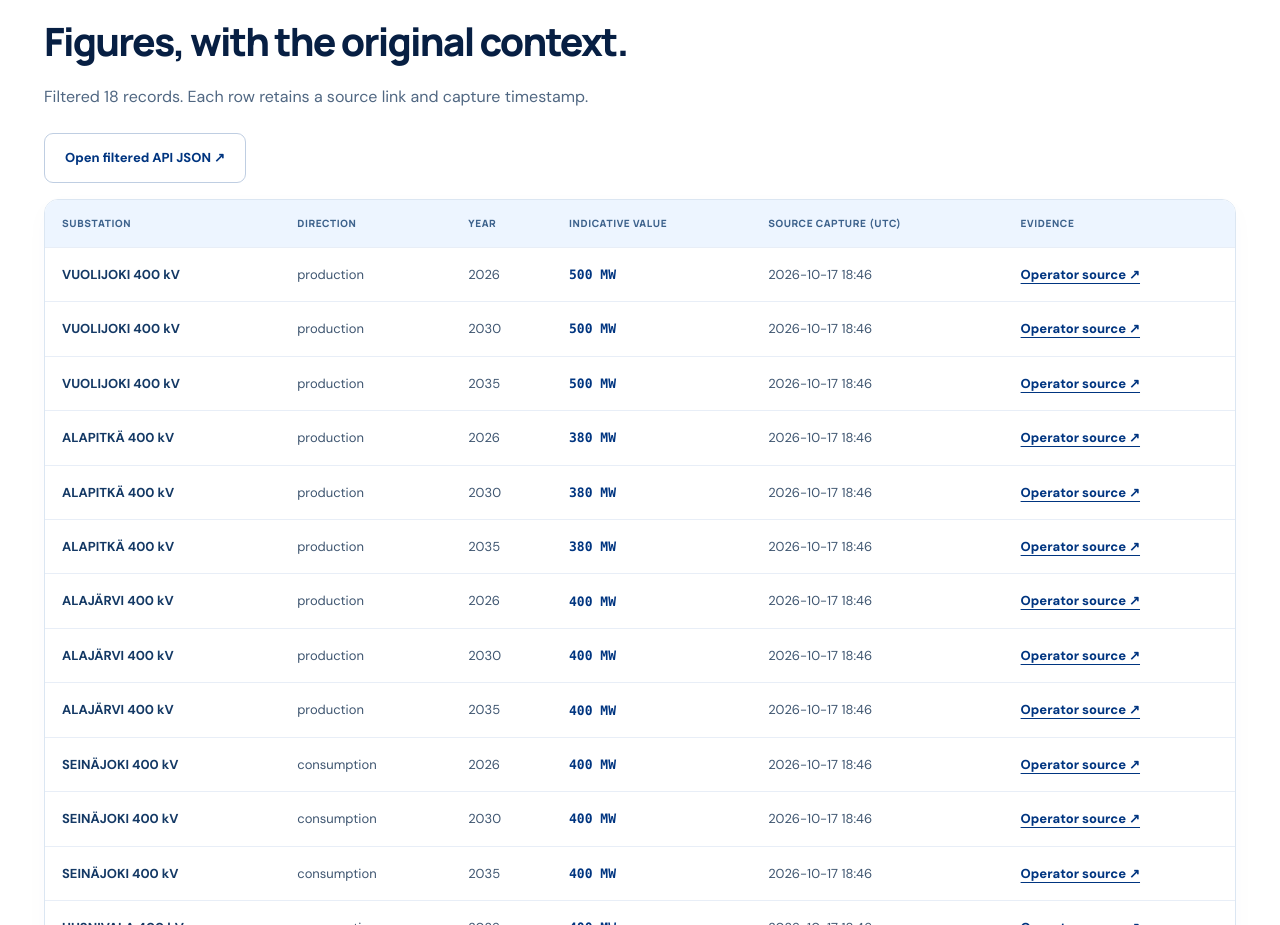
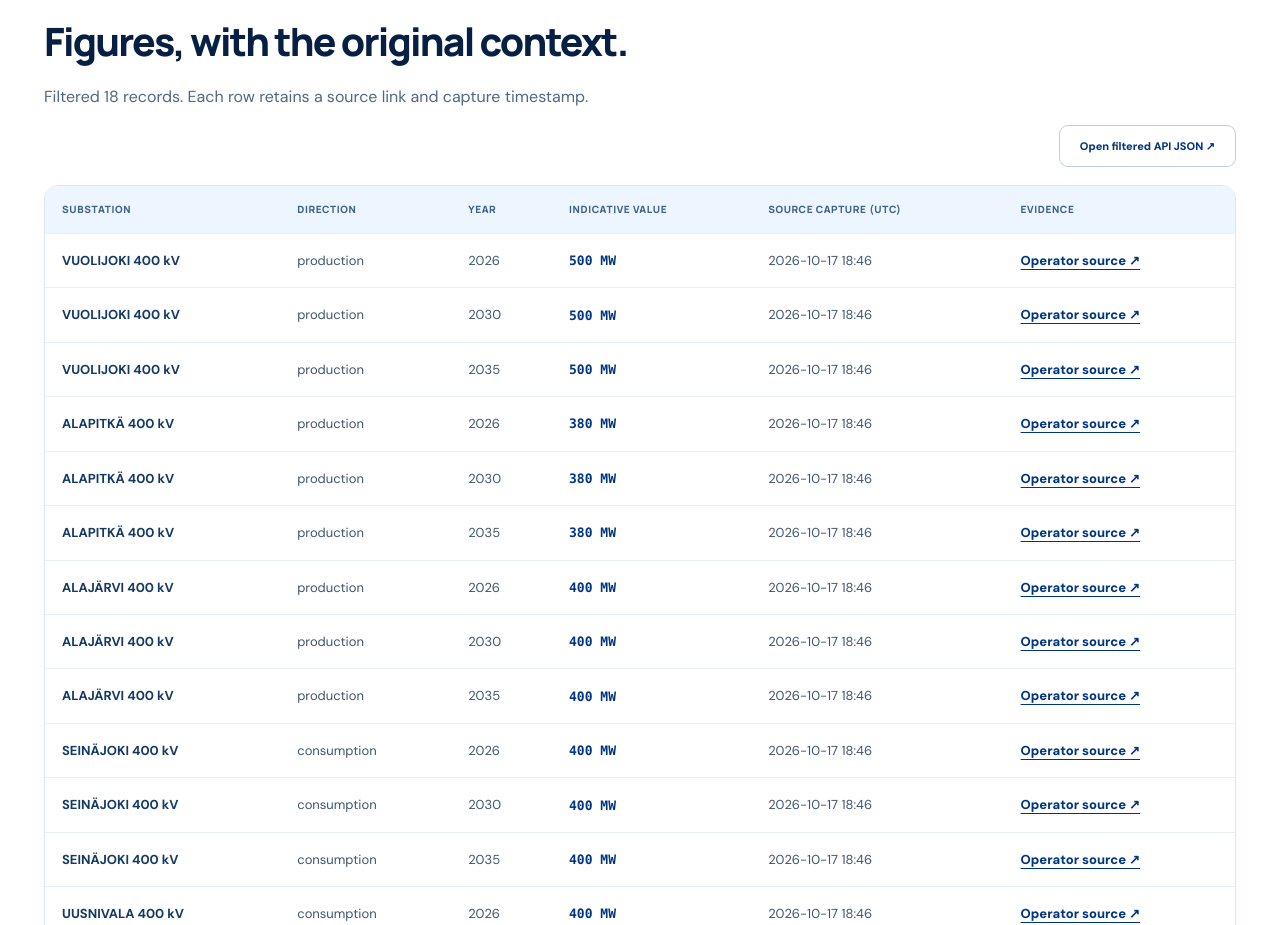
Before and after one commit to abhijith-sivaprasadan/finnish-grid-connection-evidence, a Next.js app in the folder website/: page /connections in a window 1280 px wide. Shown: the part 1023-1948 px from the top of the page. Built offline with nearby package versions, Linux system fonts and the light colour scheme.

Commit message:
design: consistent filtered endpoint action styles

```diff
--- a/website/src/app/globals.css
+++ b/website/src/app/globals.css
@@ -328,3 +328,6 @@ code { border-radius: 3px; background: #e8f1fb; padding: 2px 5px; color: #0d407c
   .button,.directory-row,.point-card { transition: none; }
   .button:hover,.point-card:hover { transform: none; }
 }
+
+.results-actions { display: flex; justify-content: flex-end; margin: -8px 0 18px; }
+.results-actions .button { min-height: 42px; font-size: 11px; }
```
